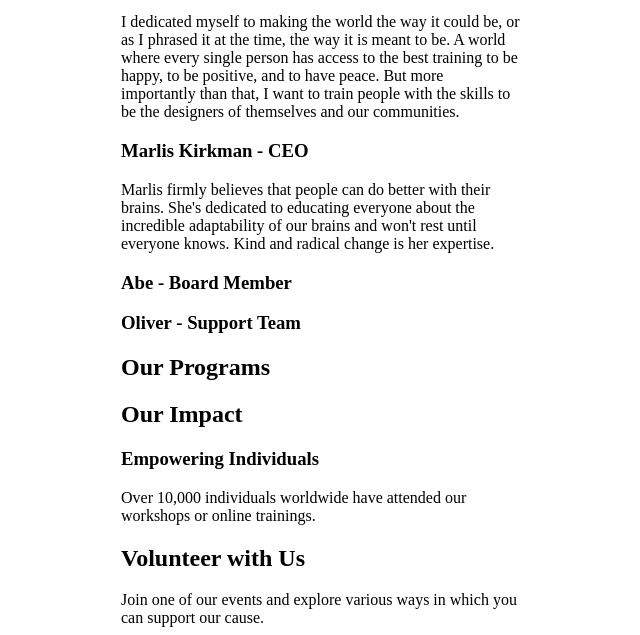
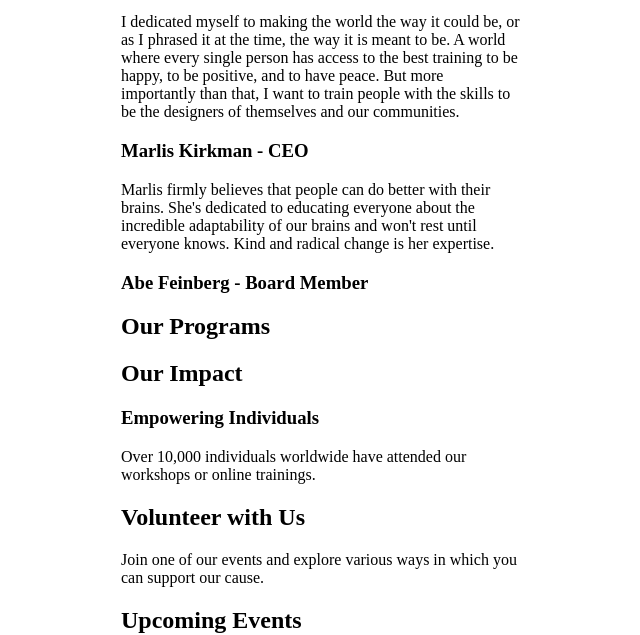
Before and after one commit to Frazer/unitedVisionsWebsite, a plain HTML site: page uv_index.html in a window 1280 px wide. Shown: the part 671-1306 px from the top of the page, without its empty margins (319-959 px from the left). Drawn offline with Linux system fonts and the light colour scheme.

Commit message:
Refactor team member names and remove unnecessary code

```diff
--- a/uv_index.html
+++ b/uv_index.html
@@ -65,14 +65,13 @@
         </div>
         <div class="team-member">
             <!-- <img src="img/portrait_abe_300x300.png" alt="Abe - Board Member"> -->
-            <h3>Abe - Board Member</h3>
+            <h3>Abe Feinberg - Board Member</h3>
             <!-- <p>A veteran in non-profit management, Abe leads with a vision to empower through education and sustainable development.</p> -->
         </div>
-        <div class="team-member">
-            <!-- <img src="img/portrait_oliver_300x300.png" alt="Oliver - Board Member"> -->
-            <h3>Oliver - Support Team</h3>
-            <!-- <p>A veteran in non-profit management, Oliver leads with a vision to empower through education and sustainable development.</p> -->
-        </div>
+        <!-- <div class="people-who-contributed">
+            <h2>People Who Contributed</h2>
+            <tooltip>Oliver Anderson</tooltip>
+        </div> -->
     </section>
 
     <!-- Programs and Services Section -->
@@ -106,7 +105,7 @@
         <!-- <div class="impact-item">
             <img src="img/community_development_600x400.png" alt="Community Development Infographic">
             <h3>Community Development</h3>
-            <p>Facilitated the development of community centers and health clinics in over 30 communities globally.</p>
+            <p>Facilitated community workshops, in over 30 communities globally.</p>
         </div> -->
     </section>
 
```
